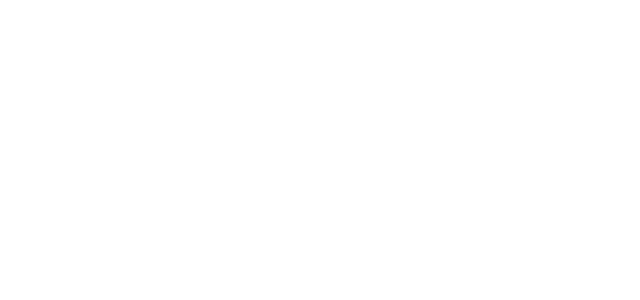
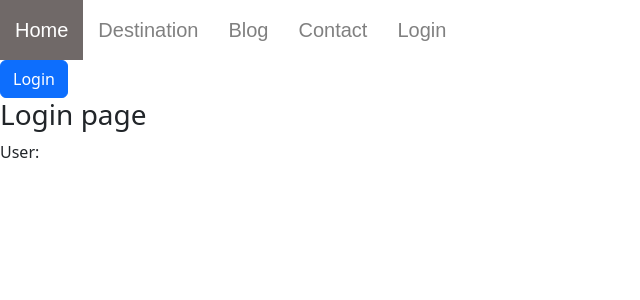
Before and after one commit to smbmunna/ride-now, a React (Create React App) app: page /login in a window 1280 px wide. Shown: the top 300 px of the page, without its empty margins (0-640 px from the left). Built offline with nearby package versions, Linux system fonts and the light colour scheme.

Commit message:
Route and Google login added

```diff
--- a/package.json
+++ b/package.json
@@ -6,8 +6,12 @@
     "@testing-library/jest-dom": "^5.16.5",
     "@testing-library/react": "^13.4.0",
     "@testing-library/user-event": "^13.5.0",
+    "bootstrap": "^5.2.3",
+    "firebase": "^9.16.0",
     "react": "^18.2.0",
+    "react-bootstrap": "^2.7.0",
     "react-dom": "^18.2.0",
+    "react-router-dom": "^6.8.0",
     "react-scripts": "5.0.1",
     "web-vitals": "^2.1.4"
   },
--- a/src/App.js
+++ b/src/App.js
@@ -1,11 +1,35 @@
-import logo from './logo.svg';
-import './App.css';
+import {
+  BrowserRouter,
+  Routes,
+  Route,
+  Link,
+} from "react-router-dom";
+import { useState } from 'react';
+import Home from "./Components/Home/Home";
+import NotFound from "./Components/NotFound/NotFound";
+import Login from "./Components/Login/Login";
+import PrivateRoute from "./Components/PrivateRoute/PrivateRoute";
+import Destination from "./Components/Destination/Destination";
+import { createContext } from "react";
+
+//User Context
+export const userContext = createContext();
+
 
 function App() {
+  const [loggedInUser, setLoggedInUser] = useState({});
   return (
-    <div className="App">
-
-    </div>
+    <userContext.Provider value={[loggedInUser, setLoggedInUser]}>
+      <BrowserRouter>
+        <Routes>
+          <Route exact path='/' element={<Home />} />
+          <Route path='/home' element={<Home />} />
+          <Route path='/destination' element={<PrivateRoute><Destination /></PrivateRoute>} />
+          <Route path='/login' element={<Login />} />
+          <Route path='*' element={<NotFound />} />
+        </Routes>
+      </BrowserRouter>
+    </userContext.Provider>
   );
 }
 
--- /dev/null
+++ b/src/Components/Destination/Destination.js
@@ -0,0 +1,13 @@
+import React from 'react';
+import Header from '../Header/Header';
+
+const Destination = () => {
+    return (
+        <div>
+            <Header></Header>
+            <h3>This is destination</h3>
+        </div>
+    );
+};
+
+export default Destination;
--- /dev/null
+++ b/src/Components/Header/Header.css
@@ -0,0 +1,22 @@
+.nav-bar-container{
+    height: 60px;
+}
+.navigation-items{
+    font-family: sans-serif;
+    text-decoration: none;
+    color: gray;
+    padding:  15px;
+    font-size: 20px;
+    /* font-weight: 700;      */
+    background: transparent;
+
+}
+
+.navigation-items:hover{
+    background-color: rgb(112, 105, 104);
+    color: white;
+}
+
+.site-logo{
+    padding: 5px;
+}
--- /dev/null
+++ b/src/Components/Header/Header.js
@@ -0,0 +1,18 @@
+import React from 'react';
+import 'bootstrap/dist/css/bootstrap.min.css';
+import Nav from 'react-bootstrap/Nav';
+import { Link } from 'react-router-dom';
+import './Header.css';
+const Header = () => {
+    return (
+        <Nav className="nav-bar-container">
+            <Link className="navigation-items"  to="/home">Home</Link>
+            <Link className="navigation-items" to="/destination">Destination</Link>
+            <Link className="navigation-items" to="/home">Blog</Link>
+            <Link className="navigation-items" to="/home">Contact</Link>
+            <Link className="navigation-items" to="/login">Login</Link>
+        </Nav >
+    );
+};
+
+export default Header;
--- /dev/null
+++ b/src/Components/Home/Home.js
@@ -0,0 +1,13 @@
+import React from 'react';
+import Header from '../Header/Header';
+
+const Home = () => {
+    return (
+        <div>
+            <Header/>
+            <h3>This is home</h3>
+        </div>
+    );
+};
+
+export default Home;
--- /dev/null
+++ b/src/Components/Login/Login.js
@@ -0,0 +1,51 @@
+import React, { useState, useContext } from 'react';
+import Header from '../Header/Header';
+import 'bootstrap/dist/css/bootstrap.min.css';
+import Button from 'react-bootstrap/Button';
+//Reading user context
+import {userContext} from '../../App';
+//Firebase
+import firebase from "firebase/compat/app";
+import "firebase/compat/auth";
+import firebaseConfig from './firebase.config';
+import { useNavigate, useLocation } from 'react-router-dom';
+firebase.initializeApp(firebaseConfig);
+
+
+const Login = () => {
+    const [loggedInUser, setLoggedInUser]= useContext(userContext);
+
+    //For redirecting
+    const navigate= useNavigate();
+    const location= useLocation();
+    const from= location.state?.from || "/";
+
+
+    //Google sign in
+    const googleProvider = new firebase.auth.GoogleAuthProvider();
+    const handleGoogleSignIn=()=>{
+        firebase.auth()
+        .signInWithPopup(googleProvider)
+        .then(result=>{
+            const user= result.user;
+            setLoggedInUser(user);
+            navigate(from);
+        }).catch(error=>{
+            const errorMessage= error.message;
+            console.log(errorMessage);
+        })
+    }
+
+
+
+    return (
+        <div>
+            <Header></Header>
+            <Button onClick={handleGoogleSignIn}>Login</Button>
+            <h3>Login page</h3>
+            <p>User: {loggedInUser.displayName}</p>
+        </div>
+    );
+};
+
+export default Login;
--- /dev/null
+++ b/src/Components/Login/firebase.config.js
@@ -0,0 +1,10 @@
+const firebaseConfig = {
+    apiKey: "AIzaSyBNbP3cx0Rwv2wGZggFuX9ye8-8xa5uoSs",
+    authDomain: "ride-now-c6f8e.firebaseapp.com",
+    projectId: "ride-now-c6f8e",
+    storageBucket: "ride-now-c6f8e.appspot.com",
+    messagingSenderId: "45670692456",
+    appId: "1:45670692456:web:884693e228c5288342addd",
+    measurementId: "G-94GL4T6477"
+  };
+export default firebaseConfig;
--- /dev/null
+++ b/src/Components/NotFound/NotFound.js
@@ -0,0 +1,11 @@
+import React from 'react';
+
+const NotFound = () => {
+    return (
+        <div>
+            <h2> Page Not Found!</h2>
+        </div>
+    );
+};
+
+export default NotFound;
--- /dev/null
+++ b/src/Components/PrivateRoute/PrivateRoute.js
@@ -0,0 +1,19 @@
+import { Route, Navigate, useLocation } from 'react-router-dom';
+
+import React, { useState, useContext } from 'react';
+import { userContext } from '../../App';
+
+
+
+
+const PrivateRoute = ({children}) => {
+    //Reading logged in user form usercontext
+    const [loggedInUser, setLoggedInUser]= useContext(userContext);
+
+    const location= useLocation();
+    return (
+        loggedInUser.displayName ? children : <Navigate to='/login' state={{from: location}} />
+    );
+};
+
+export default PrivateRoute;
--- a/src/index.js
+++ b/src/index.js
@@ -3,6 +3,7 @@
 import './index.css';
 import App from './App';
 import reportWebVitals from './reportWebVitals';
+import 'bootstrap/dist/css/bootstrap.min.css';
 
 const root = ReactDOM.createRoot(document.getElementById('root'));
 root.render(
```
Also changed, not shown: src/Components/Home/Home.css (added), 1 other file (tests, documents, lock files or other folders).
